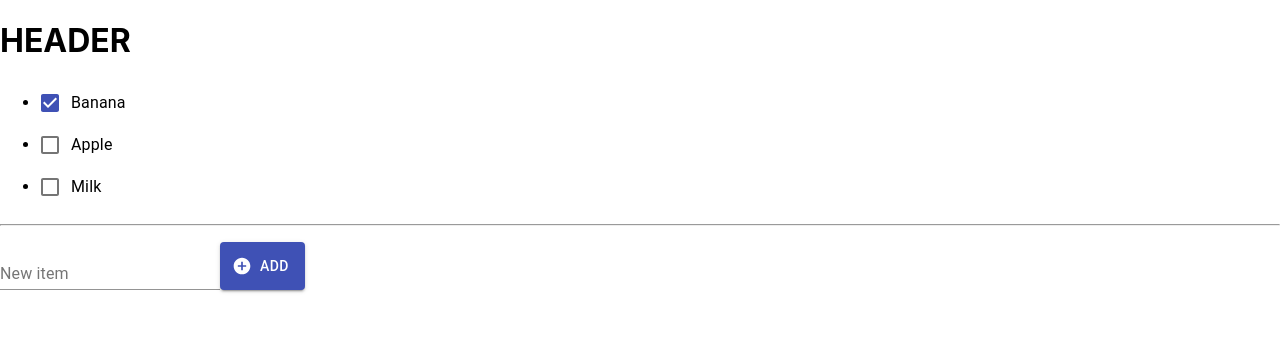
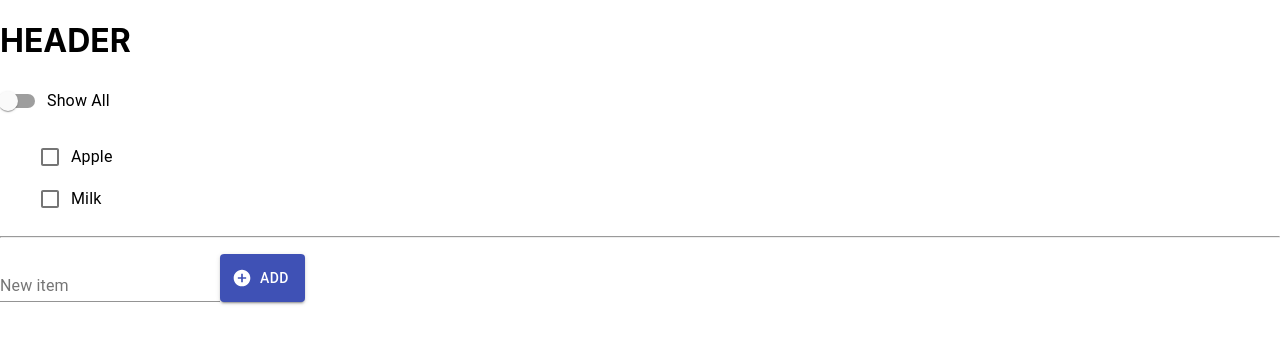
Before and after one commit to merey90/shopping-list-react, a React (Create React App) app: page / in a window 1280 px wide. Shown: the top 344 px of the page. Built offline with nearby package versions, Linux system fonts and the light colour scheme.

Commit message:
introducing filtering feature for shopping list

```diff
--- /dev/null
+++ b/src/Filtering/index.js
@@ -0,0 +1,15 @@
+import React from 'react';
+import { FormControlLabel, Switch } from '@material-ui/core';
+
+export const Filtering = ({ showAll, setShowAll }) => {
+  const handleChange = () => {
+    setShowAll(!showAll);
+  };
+
+  return (
+    <FormControlLabel
+      control={<Switch checked={showAll} onChange={handleChange} />}
+      label="Show All"
+    />
+  );
+};
--- a/src/Main/index.js
+++ b/src/Main/index.js
@@ -1,8 +1,10 @@
 import React from 'react';
 import { ShoppingList } from '../ShoppingList';
 import { NewItemForm } from '../NewItemForm';
+import { Filtering } from '../Filtering';
 
 export const Main = () => {
+  const [showAll, setShowAll] = React.useState(false);
   const [shoppingList, setShoppingList] = React.useState([
     {
       id: 0,
@@ -32,15 +34,20 @@ export const Main = () => {
   };
 
   const handleChangeItem = (id) => {
-    const item = shoppingList.find((shopping) => shopping.id === id);
+    const newShoppingList = [...shoppingList];
+    const item = newShoppingList.find((shopping) => shopping.id === id);
     item.done = !item.done;
-
-    console.log(item);
+    setShoppingList(newShoppingList);
   };
 
   return (
     <main>
-      <ShoppingList shoppingList={shoppingList} changeItem={handleChangeItem} />
+      <Filtering showAll={showAll} setShowAll={setShowAll} />
+      <ShoppingList
+        showAll={showAll}
+        shoppingList={shoppingList}
+        changeItem={handleChangeItem}
+      />
       <hr />
       <NewItemForm addNewItem={handleAddNewItem} />
     </main>
--- a/src/ShoppingList/index.js
+++ b/src/ShoppingList/index.js
@@ -1,14 +1,20 @@
 import React from 'react';
 import { FormControlLabel, Checkbox } from '@material-ui/core';
 
-export const ShoppingList = ({ shoppingList, changeItem }) => {
+import './styles.css';
+
+export const ShoppingList = ({ showAll, shoppingList, changeItem }) => {
   const handleChange = (id) => {
     changeItem(id);
   };
 
   return (
-    <ul>
+    <ul className="shopping-list">
       {shoppingList.map((shopping) => {
+        if (!showAll && shopping.done) {
+          return null;
+        }
+
         return (
           <li key={shopping.id}>
             <FormControlLabel
--- /dev/null
+++ b/src/ShoppingList/styles.css
@@ -0,0 +1,3 @@
+.shopping-list {
+  list-style: none;
+}
```
